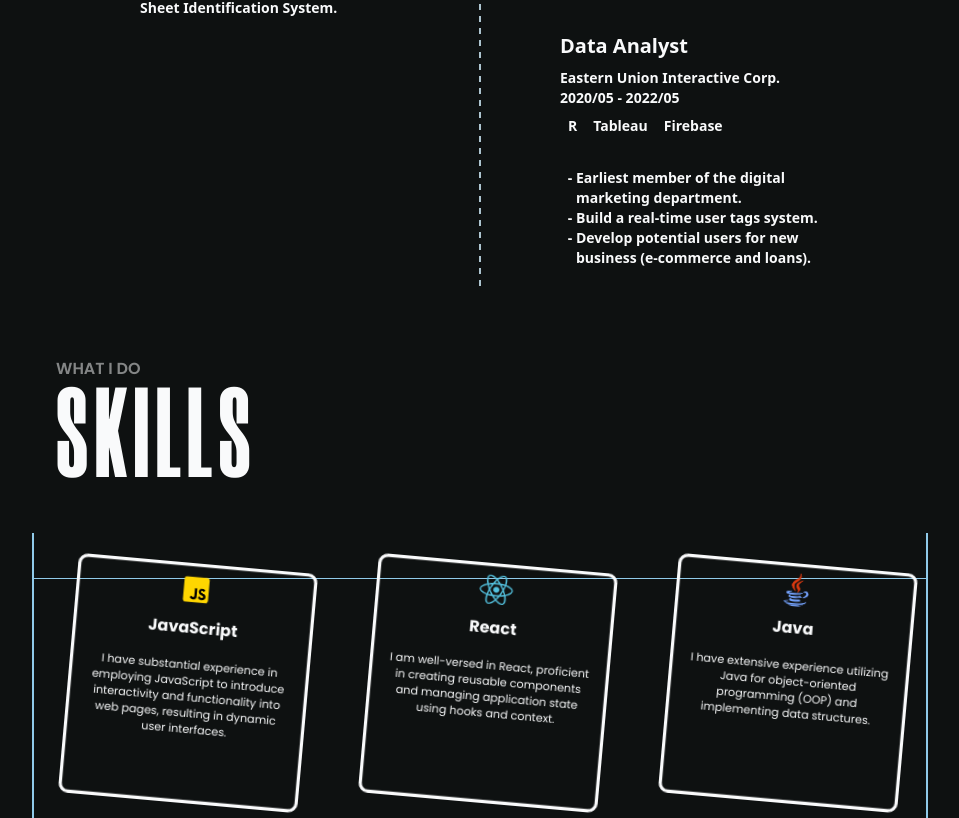
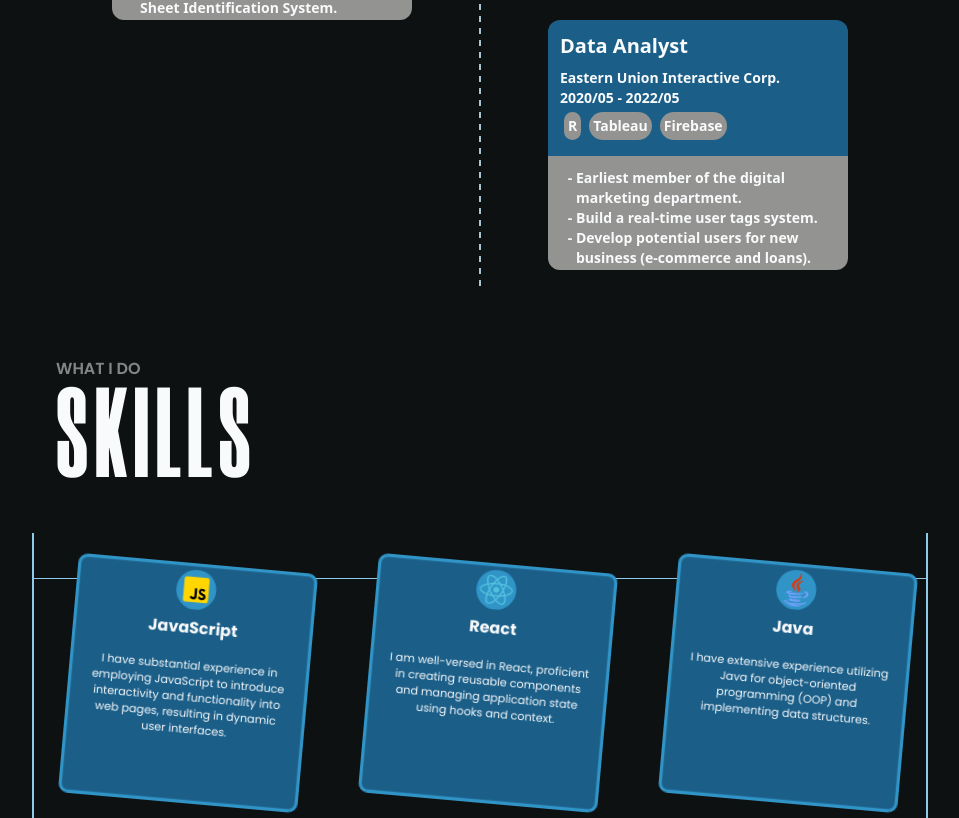
Before and after one commit to cphsuan/resume_web, a React (Vite) app: page /about in a window 1280 px wide. Shown: the part 1682-2500 px from the top of the page, without its empty margins (160-1119 px from the left). Built offline with nearby package versions, Linux system fonts and the light colour scheme; a web font is replaced by a local one.

Commit message:
style: tailwind css color problem

```diff
--- a/src/Components/SkillsCards.jsx
+++ b/src/Components/SkillsCards.jsx
@@ -19,11 +19,11 @@ const SkillsCards = () => {
             }}
             style={{ zIndex: `${index + 1}`, transition: "all 0.6s" }}
             key={index}
-            className="card w-[300px] h-[300px] flex flex-col items-center  bg-blue-400 rounded-xl border-4 border-blue-600 cursor-pointer"
+            className="card w-[300px] h-[300px] flex flex-col items-center  bg-primary-800 rounded-xl border-4 border-primary-600 cursor-pointer"
           >
             <div className="w-full h-[60px] flex items-center gap-2 p-1 flex-col">
               <img
-                className="h-[50px] flex justify-center items-center w-[50px]  bg-blue-600 rounded-[50%] p-1 object-contain"
+                className="h-[50px] flex justify-center items-center w-[50px]  bg-primary-600 rounded-[50%] p-1 object-contain"
                 src={skill.icon}
                 alt={skill.title}
               />
--- a/src/Components/VerticalTimeLine/index.jsx
+++ b/src/Components/VerticalTimeLine/index.jsx
@@ -33,7 +33,7 @@ const VerticalTimeLine = ({ dataSets }) => {
                     {item.pl.map((plItem, idx) => (
                       <button
                         key={idx}
-                        className="rounded-full bg-gray-50 p-1 m-1"
+                        className="rounded-full bg-grayscale-500 p-1 m-1"
                       >
                         {plItem}
                       </button>
@@ -58,7 +58,7 @@ const VerticalTimeLine = ({ dataSets }) => {
               {item.id === selectedId && (
                 <AnimatePresence key={item.id + "-presence"}>
                   <motion.div
-                    className="fixed inset-0 bg-gray-50 bg-opacity-50 flex items-center justify-center"
+                    className="fixed inset-0 bg-grayscale-50 bg-opacity-50 flex items-center justify-center"
                     key={item.id + "-overlay"}
                   >
                     <Card
--- a/src/Components/layouts/Card.jsx
+++ b/src/Components/layouts/Card.jsx
@@ -10,15 +10,15 @@ const Card = ({
 }) => {
   return (
     <motion.div
-      className={`${classId} flex flex-col items-right bg-gray-50 rounded-xl border-blue-600 cursor-pointer`}
+      className={`${classId} flex flex-col items-right bg-gray-50 rounded-xl border-primary-800 cursor-pointer`}
       layoutId={`card-container-${id}`}
       onClick={onClick}
       {...props}
     >
-      <div className="card-content-header rounded-t-xl p-3 bg-blue-400">
+      <div className="card-content-header rounded-t-xl p-3 bg-primary-800">
         {header}
       </div>
-      <div className="card-content-body rounded-b-xl p-3 overflow-auto">
+      <div className="card-content-body rounded-b-xl p-3 overflow-auto bg-grayscale-500">
         {body}
       </div>
     </motion.div>
```
